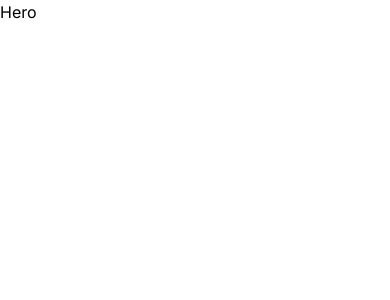
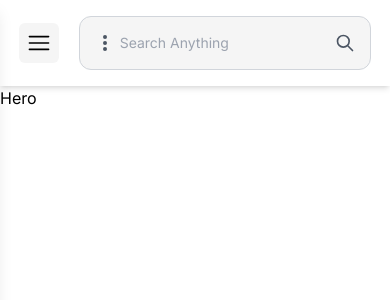
Before and after one commit to Amirhossein-Chapari/trend-news, a Next.js app: page / in a window 390 px wide. Shown: the top 300 px of the page. Built offline with nearby package versions, Linux system fonts and the light colour scheme.

Commit message:
Mobile Menu was created and Everything is in Peace

```diff
--- a/components/Nav/Nav.jsx
+++ b/components/Nav/Nav.jsx
@@ -1,7 +1,7 @@
 "use client";
 import Image from "next/image";
 import React, { useState } from "react";
-import { HiOutlineBookmark } from "react-icons/hi";
+import { HiDotsVertical, HiOutlineBookmark, HiOutlineSearch } from "react-icons/hi";
 import { navItems, profile } from "../../data/Index";
 import Link from "next/link";
 import { RxHamburgerMenu } from "react-icons/rx";
@@ -46,17 +46,41 @@ const Nav = () => {
             {/* SearchBar & ProfileSection */}
             <div className="flex items-center gap-4">
               <div className="hidden xl:flex">
+                <label
+                  for="default-search"
+                  class="mb-2 text-sm font-medium text-gray-900 sr-only dark:text-white"
+                >
+                  Search
+                </label>
+                <div className="relative">
+                <div className="absolute inset-y-0 start-4 flex items-center pointer-events-none">
+                <HiDotsVertical
+                  aria-hidden="true"
+                  className="w-5 h-5 text-gray-600"
+                />
+              </div>
                   <input
                     type="search"
-                  placeholder="search"
-                  className="bg-gray-100 border-none rounded-xl w-[250px]"
-                  style={{ padding: "14px 16px 14px 16px" }}
+                    id="default-search"
+                    className=" w-[250px] p-4 ps-10 pe-10 text-sm text-gray-900 border border-gray-300 rounded-xl bg-gray-100 "
+                    placeholder="Search Anything "
                   />
+                  <div className="absolute inset-y-0 end-4 flex items-center ps-3 pointer-events-none">
+                    <HiOutlineSearch
+                      aria-hidden="true"
+                      className="w-5 h-5 text-gray-600 "
+                    />
+                  </div>
+                </div>
               </div>
               <div>
                 {profile.map(({ index, name, src, icon }) => (
                   <div key={index} className="flex items-center gap-2">
-                    <Image src={src} className="w-12 h-12 rounded-xl" />
+                    <Image
+                      src={src}
+                      alt={name}
+                      className="w-12 h-12 rounded-xl"
+                    />
                     <p>{name}</p>
                     <p className="w-4 h-4">{icon}</p>
                   </div>
@@ -71,16 +95,15 @@ const Nav = () => {
         </div>
       </nav>
 
-
       {/* Tablet Navbar */}
-      <nav className="w-[100%] py-4 md:hidden mobile:flex hidden shadow-md">
-        <div className="flex flex-col w-[80%] mx-auto ">
+      <nav className="w-[100%] py-4 md:hidden mobile:flex hidden shadow-md relative z-40">
+  <div className="flex flex-col w-[80%] mx-auto">
     <div className="flex justify-between">
       {/* Logo */}
       <div className="flex items-center gap-4">
         <div>
-                {/* SideNav */}
-                <div>
+          {/* hamburger Menu */}
+          <div className="relative z-50">
             <button
               onClick={() => setIsOpen(!isOpen)}
               className="p-2 bg-gray-100 focus:outline-none focus:bg-gray-200 rounded-md"
@@ -90,10 +113,10 @@ const Nav = () => {
             <div
               className={`fixed top-0 left-0 w-full h-full bg-white shadow-lg transform ${
                 isOpen ? "translate-x-0" : "-translate-x-full"
-                    } transition-transform duration-300 ease-in-out`}
+              } transition-transform duration-300 ease-in-out z-40`}
             >
               <div className="w-[80%] mx-auto mt-4">
-                      <div className="flex justify-between items-center ">
+                <div className="flex justify-between items-center">
                   <p className="text-[22px] text-secondary-100 font-Robot font-bold leading-[22px]">
                     MEGA.news
                   </p>
@@ -109,7 +132,7 @@ const Nav = () => {
                     {navItems.map(({ index, name, link, iconMobile }) => (
                       <li
                         key={index}
-                              className="group  hover:bg-gray-100 hover:p-4 hover:rounded-xl hover:transition-all duration-300 hover:ease-linear"
+                        className="group hover:bg-gray-100 hover:p-4 hover:rounded-xl transition-all duration-300 ease-linear"
                       >
                         {iconMobile ? (
                           <div>
@@ -117,8 +140,8 @@ const Nav = () => {
                               href={link}
                               className="flex items-center justify-between"
                             >
-                                    <p className="relative z-10 flex  items-center">
-                                      <span className="h-[10px] absolute  -left-2 top-2 bottom-0 w-1 bg-red-500 rounded-xl  transition-transform duration-300 ease-linear transform scale-y-0 group-hover:scale-y-100 origin-top"></span>
+                              <p className="relative z-10 flex items-center">
+                                <span className="h-[10px] absolute -left-2 top-2 bottom-0 w-1 bg-red-500 rounded-xl transition-transform duration-300 ease-linear transform scale-y-0 group-hover:scale-y-100 origin-top"></span>
                                 {name}
                               </p>
                               <p className="text-black-100/50 text-xl transform transition-transform duration-300 ease-linear group-hover:rotate-90">
@@ -128,8 +151,8 @@ const Nav = () => {
                           </div>
                         ) : (
                           <Link href={link} className="flex items-center">
-                                  <p className="relative z-10 flex  items-center">
-                                    <span className="h-[10px] absolute  -left-2 top-2 bottom-0 w-1 bg-red-500 rounded-xl  transition-transform duration-300 ease-linear transform scale-y-0 group-hover:scale-y-100 origin-top"></span>
+                            <p className="relative z-10 flex items-center">
+                              <span className="h-[10px] absolute -left-2 top-2 bottom-0 w-1 bg-red-500 rounded-xl transition-transform duration-300 ease-linear transform scale-y-0 group-hover:scale-y-100 origin-top"></span>
                               {name}
                             </p>
                           </Link>
@@ -149,15 +172,15 @@ const Nav = () => {
         </div>
       </div>
       {/* Profile */}
-            {/* BookMark */}
       <div className="flex gap-[25px] items-center">
         {profile.map(({ index, name, src, icon }) => (
           <div key={index} className="flex items-center gap-2">
-                  <Image src={src} className="w-12 h-12 rounded-xl" />
+            <Image src={src} alt={name} className="w-12 h-12 rounded-xl" />
             <p>{name}</p>
             <p className="w-4 h-4">{icon}</p>
           </div>
         ))}
+        {/* BookMark */}
         <div className="rounded-xl bg-gray-100 w-12 h-12 flex justify-center items-center text-xl">
           <HiOutlineBookmark />
         </div>
@@ -165,15 +188,120 @@ const Nav = () => {
     </div>
     {/* SearchBar */}
     <div className="py-4">
+      <div className="relative">
+        <div className="absolute inset-y-0 start-4 flex items-center pointer-events-none">
+          <HiDotsVertical aria-hidden="true" className="w-5 h-5 text-gray-600" />
+        </div>
         <input
           type="search"
-                  placeholder="search"
-                  className="bg-gray-100 border-none rounded-xl w-full"
-                  style={{ padding: "14px 16px 14px 16px" }}
+          id="default-search"
+          className="w-full p-4 ps-10 pe-10 text-sm text-gray-800 border border-gray-300 rounded-xl bg-gray-100"
+          placeholder="Search Anything"
+          // style={{ padding: "14px 16px 14px 36px" }}
+        />
+        <div className="absolute inset-y-0 end-4 flex items-center pointer-events-none">
+          <HiOutlineSearch aria-hidden="true" className="w-5 h-5 text-gray-600" />
+        </div>
+      </div>
+    </div>
+  </div>
+</nav>
+
+
+      {/* Mobile Navbar */}
+      <nav className="container py-4 mobile:hidden flex shadow-md">
+  <div className="container flex items-center justify-evenly mx-auto">
+    {/* hamburger Menu */}
+    <div className="relative z-50">
+      <div>
+        <button
+          onClick={() => setIsOpen(!isOpen)}
+          className="p-2 bg-gray-100 focus:outline-none focus:bg-gray-200 rounded-md"
+        >
+          <RxHamburgerMenu className="w-6 h-6" />
+        </button>
+        <div
+          className={`fixed top-0 left-0 w-full h-full bg-white shadow-lg transform ${
+            isOpen ? "translate-x-0" : "-translate-x-full"
+          } transition-transform duration-300 ease-in-out z-40`}
+        >
+          <div className="w-[80%] mx-auto mt-4">
+            <div className="flex justify-between items-center">
+              <p className="text-[22px] text-secondary-100 font-Robot font-bold leading-[22px]">
+                MEGA.news
+              </p>
+              <button
+                onClick={() => setIsOpen(false)}
+                className="p-2 focus:outline-none bg-gray-100 focus:bg-gray-200 rounded-md"
+              >
+                <IoCloseSharp className="w-6 h-6" />
+              </button>
+            </div>
+            <nav className="mt-8">
+              <ul className="flex flex-col gap-4">
+                {navItems.map(({ index, name, link, iconMobile }) => (
+                  <li
+                    key={index}
+                    className="group hover:bg-gray-100 hover:p-4 hover:rounded-xl transition-all duration-300 ease-linear"
+                  >
+                    {iconMobile ? (
+                      <div>
+                        <Link
+                          href={link}
+                          className="flex items-center justify-between"
+                        >
+                          <p className="relative z-10 flex items-center">
+                            <span className="h-[10px] absolute -left-2 top-2 bottom-0 w-1 bg-red-500 rounded-xl transition-transform duration-300 ease-linear transform scale-y-0 group-hover:scale-y-100 origin-top"></span>
+                            {name}
+                          </p>
+                          <p className="text-black-100/50 text-xl transform transition-transform duration-300 ease-linear group-hover:rotate-90">
+                            {iconMobile}
+                          </p>
+                        </Link>
+                      </div>
+                    ) : (
+                      <Link href={link} className="flex items-center">
+                        <p className="relative z-10 flex items-center">
+                          <span className="h-[10px] absolute -left-2 top-2 bottom-0 w-1 bg-red-500 rounded-xl transition-transform duration-300 ease-linear transform scale-y-0 group-hover:scale-y-100 origin-top"></span>
+                          {name}
+                        </p>
+                      </Link>
+                    )}
+                  </li>
+                ))}
+              </ul>
+            </nav>
+          </div>
+        </div>
+      </div>
+    </div>
+    {/* Search Bar */}
+    <div>
+      <div className="relative">
+        <div className="absolute z-10 inset-y-0 start-4 flex items-center pointer-events-none">
+          <HiDotsVertical
+            aria-hidden="true"
+            className="w-5 h-5 text-gray-600"
+          />
+        </div>
+        <input
+          type="search"
+          id="default-search"
+          className="w-full p-4 ps-10 pe-10 text-sm text-gray-800 border border-gray-300 rounded-xl bg-gray-100"
+          placeholder="Search Anything"
+          // style={{ padding: "14px 16px 14px 36px" }}
+        />
+        <div className="absolute inset-y-0 end-4 flex items-center pointer-events-none">
+          <HiOutlineSearch
+            aria-hidden="true"
+            className="w-5 h-5 text-gray-600"
           />
         </div>
       </div>
+    </div>
+  </div>
 </nav>
+
     </React.Fragment>
   );
 };
```
Lines whose indentation alone changed are shown as unchanged.
